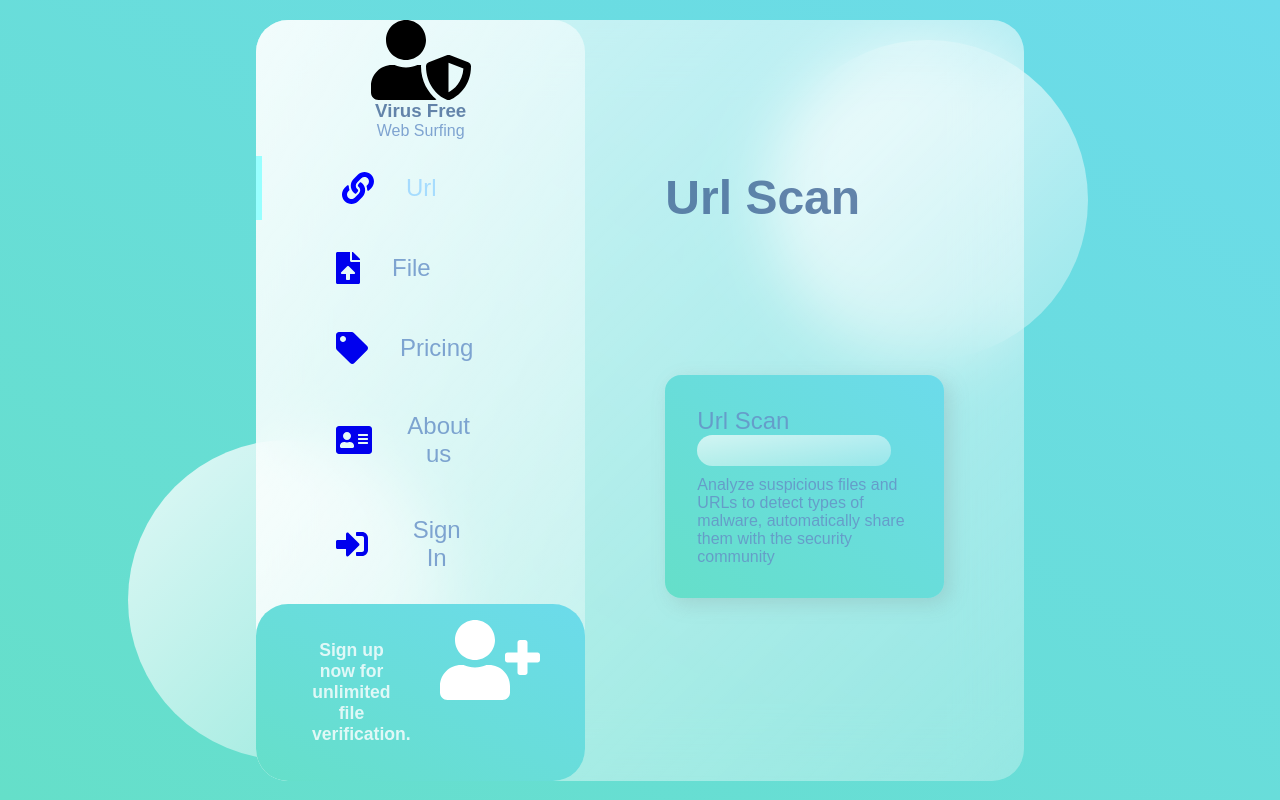
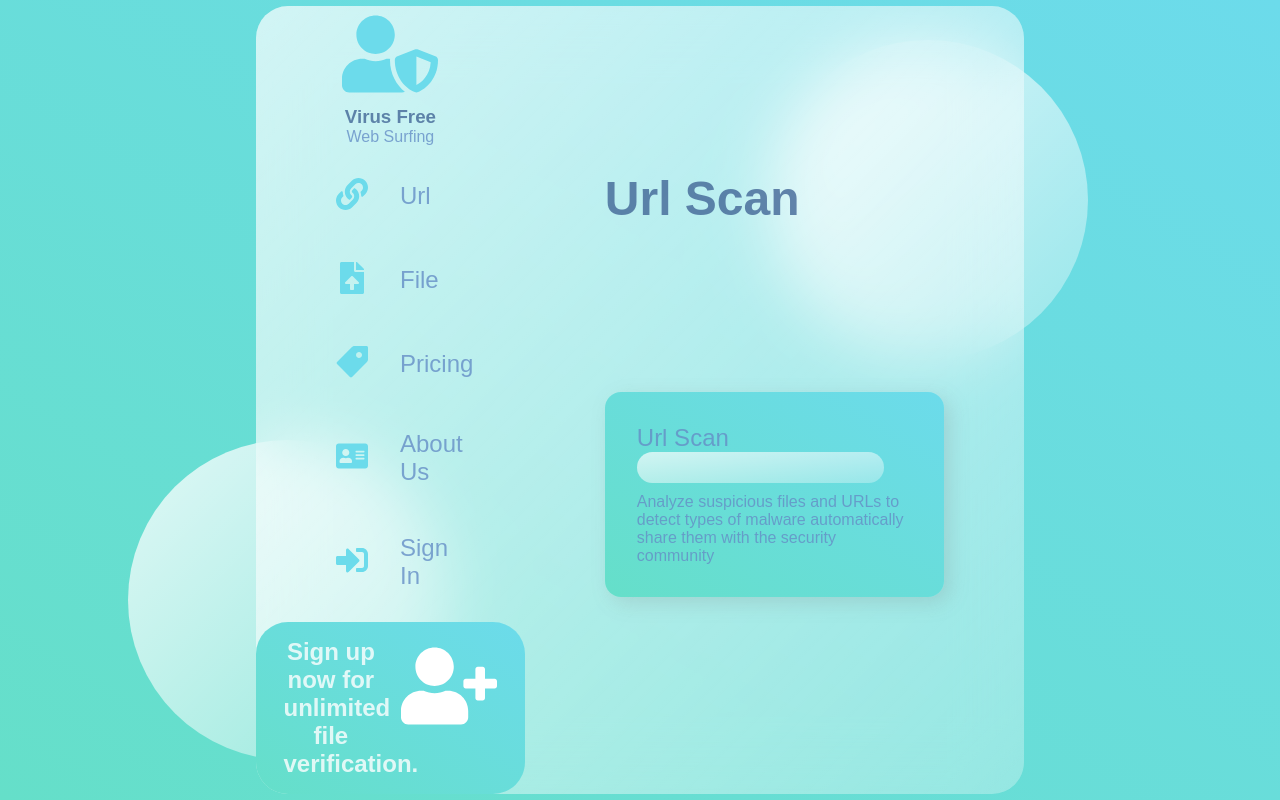
Before and after one commit to elvisdurmishi/virus-free, a React (Create React App) app: page / in a window 1280 px wide. Built offline with nearby package versions, Linux system fonts and the light colour scheme.

Commit message:
Fixed Sidebar UI

```diff
--- a/package.json
+++ b/package.json
@@ -12,6 +12,7 @@
     "@testing-library/user-event": "^12.6.0",
     "react": "^17.0.1",
     "react-dom": "^17.0.1",
+    "react-icons": "^4.1.0",
     "react-scripts": "4.0.1",
     "web-vitals": "^0.2.4"
   },
@@ -42,6 +43,8 @@
     ]
   },
   "devDependencies": {
-    "gh-pages": "^3.1.0"
+    "css-loader": "^5.0.1",
+    "gh-pages": "^3.1.0",
+    "style-loader": "^2.0.0"
   }
 }
--- a/src/App.css
+++ b/src/App.css
@@ -68,7 +68,23 @@ main {
   bottom: 5%;
   left: 10%;
 }
+
 .dashboard {
+  max-width: 35%;
+}
+
+.user {
+  text-align: center;
+  max-width: 350px;
+  margin: 0 auto;
+}
+
+.main-icon {
+  width: 100px;
+  height: 85px;
+}
+
+.sidebar {
   flex: 1;
   display: flex;
   flex-direction: column;
@@ -90,6 +106,7 @@ main {
   padding: 1rem 5rem;
   align-items: center;
   text-decoration: none;
+  cursor: pointer;
 }
 
 .link-page h2 {
@@ -105,9 +122,12 @@ main {
   border-radius: 2rem;
   color: white;
   padding: 1rem;
+  text-align: center;
   position: relative;
   display: flex;
   flex-direction: row;
+  justify-content: space-around;
+  cursor: pointer;
 }
 
 .pro img {
--- a/src/Components/FontAwesomeIcons/index.js
+++ /dev/null
@@ -1,20 +0,0 @@
-import { library } from '@fortawesome/fontawesome-svg-core';
-import {
-  faUserShield,
-  faLink,
-  faFileUpload,
-  faTag,
-  faAddressCard,
-  faSignInAlt,
-  faUserPlus,
-} from '@fortawesome/free-solid-svg-icons';
-
-library.add(
-  faUserShield,
-  faLink,
-  faFileUpload,
-  faTag,
-  faAddressCard,
-  faSignInAlt,
-  faUserPlus
-);
--- a/src/Components/MainPage.js
+++ b/src/Components/MainPage.js
@@ -1,5 +1,6 @@
 import React from 'react';
 import { FontAwesomeIcon } from '@fortawesome/react-fontawesome';
+import '../App.css';
 
 function MainPage() {
   return (
@@ -16,14 +17,14 @@ function MainPage() {
               <input className="input-box" type="text" />
               <a href="www.google.com">
                 <FontAwesomeIcon
-                  className="fas, search-icon"
+                  className="fas search-icon"
                   icon="search"
                 ></FontAwesomeIcon>
                 <i className="fas search-icon fa-search"></i>
               </a>
             </div>
             <p>
-              Analyze suspicious files and URLs to detect types of malware,
+              Analyze suspicious files and URLs to detect types of malware
               automatically share them with the security community
             </p>
           </div>
--- a/src/Components/Sidebar.js
+++ b/src/Components/Sidebar.js
@@ -1,78 +1,52 @@
 import React from 'react';
-import { FontAwesomeIcon } from '@fortawesome/react-fontawesome';
+import { FaUserShield } from 'react-icons/fa';
+import '../App.css';
+import { SidebarData } from './SidebarData';
+import { SidebarFooter } from './SidebarFooter';
+
 function Sidebar() {
   return (
     <div className="dashboard">
       <div className="user">
-        <FontAwesomeIcon
-          className="fas, icon-color, fa-5x"
-          icon="user-shield"
-        ></FontAwesomeIcon>
+        <FaUserShield color="#6cdbeb" fontSize="6rem" />
         <h3>Virus Free</h3>
         <p>Web Surfing</p>
       </div>
       <div className="links">
-        <div className="link active">
-          <a href="www.google.com" className="link-page">
-            <FontAwesomeIcon
-              className="fas, icon-color, fa-2x"
-              icon="link"
-            ></FontAwesomeIcon>
-            <h2>Url</h2>
-          </a>
-        </div>
-        <div className="link">
-          <a href="www.google.com" className="link-page">
-            <FontAwesomeIcon
-              className="fas, icon-color, fa-2x"
-              icon="file-upload"
-            ></FontAwesomeIcon>
-            <i className="fas icon-color fa-2x fa-file-upload"></i>
-            <h2>File</h2>
-          </a>
-        </div>
-        <div className="link">
-          <a href="www.google.com" className="link-page">
-            <FontAwesomeIcon
-              className="fas, icon-color, fa-2x"
-              icon="tag"
-            ></FontAwesomeIcon>
-            <i className="fas icon-color fa-2x fa-tag"></i>
-            <h2>Pricing</h2>
-          </a>
-        </div>
-        <div className="link">
-          <a href="www.google.com" className="link-page">
-            <FontAwesomeIcon
-              className="fas, icon-color, fa-2x"
-              icon="address-card"
-            ></FontAwesomeIcon>
-            <i className="fas icon-color fa-2x fa-address-card"></i>
-            <h2 className="about-us-item">About us</h2>
-          </a>
-        </div>
-
-        <div className="link">
-          <a href="www.google.com" className="link-page">
-            <FontAwesomeIcon
-              className="fas, icon-color, fa-2x"
-              icon="sign-in-alt"
-            ></FontAwesomeIcon>
-            <i className="fas icon-color fa-2x fa-sign-in-alt"></i>
-            <h2>Sign In</h2>
-          </a>
-        </div>
+        {SidebarData.map((val, key) => {
+          return (
+            <div className="link ">
+              <div
+                key={key}
+                onClick={() => {
+                  window.location.pathname = val.link;
+                }}
+                className="link-page"
+              >
+                <div>{val.icon}</div>
+                <h2> {val.title}</h2>
+              </div>
+            </div>
+          );
+        })}
       </div>
-      <div className="pro">
-        <h2 className="small-title">
-          Sign up now for unlimited file verification.
-        </h2>
-        <a className="full-link" href="www.google.com">
-          <FontAwesomeIcon
-            className="fas, sign-up-icon, fa-5x"
-            icon="user-plus"
-          ></FontAwesomeIcon>
-        </a>
+      <div className="footer">
+        {SidebarFooter.map((val, key) => {
+          return (
+            <div>
+              <div
+                key={key}
+                onClick={() => {
+                  window.location.pathname = val.link;
+                }}
+                className="pro"
+              >
+                <h2 classNam="small-title"> {val.description}</h2>
+                <div>{val.icon}</div>
+              </div>
+            </div>
+          );
+        })}
       </div>
     </div>
   );
--- /dev/null
+++ b/src/Components/SidebarData.js
@@ -0,0 +1,46 @@
+import React from 'react';
+import {
+  FaLink,
+  FaFileUpload,
+  FaAddressCard,
+  FaSignInAlt,
+} from 'react-icons/fa';
+import { ImPriceTag } from 'react-icons/im';
+// import LinkIcon from '@material-ui/icons/Link';
+// import AttachFileIcon from '@material-ui/icons/AttachFile';
+// import LocalOfferIcon from '@material-ui/icons/LocalOffer';
+// import AssignmentIndIcon from '@material-ui/icons/AssignmentInd';
+// import InputIcon from '@material-ui/icons/Input';
+
+const color = '#6cdbeb';
+const size = '2rem';
+
+export const SidebarData = [
+  {
+    title: 'Url',
+    icon: <FaLink color={color} fontSize={size} />,
+    link: '/home',
+  },
+  {
+    title: 'File',
+    icon: <FaFileUpload color={color} fontSize={size} />,
+    link: '/file',
+  },
+  {
+    title: 'Pricing',
+    icon: <ImPriceTag color={color} fontSize={size} />,
+    link: '/pricing',
+  },
+  {
+    title: 'About Us',
+    icon: <FaAddressCard color={color} fontSize={size} />,
+    link: '/about-us',
+  },
+  {
+    title: 'Sign In',
+    icon: <FaSignInAlt color={color} fontSize={size} />,
+    link: '/sign-in',
+  },
+];
+
+export default SidebarData;
--- /dev/null
+++ b/src/Components/SidebarFooter.js
@@ -0,0 +1,14 @@
+import React from 'react';
+import { FaUserPlus } from 'react-icons/fa';
+const color = '#fff';
+const size = '6rem';
+
+export const SidebarFooter = [
+  {
+    description: 'Sign up now for unlimited file verification.',
+    icon: <FaUserPlus color={color} fontSize={size} />,
+    link: '/sign-up',
+  },
+];
+
+export default SidebarFooter;
```
Also changed, not shown: src/Components/style.css (added, +13 -0 lines), 2 other files (tests, documents, lock files or other folders).
